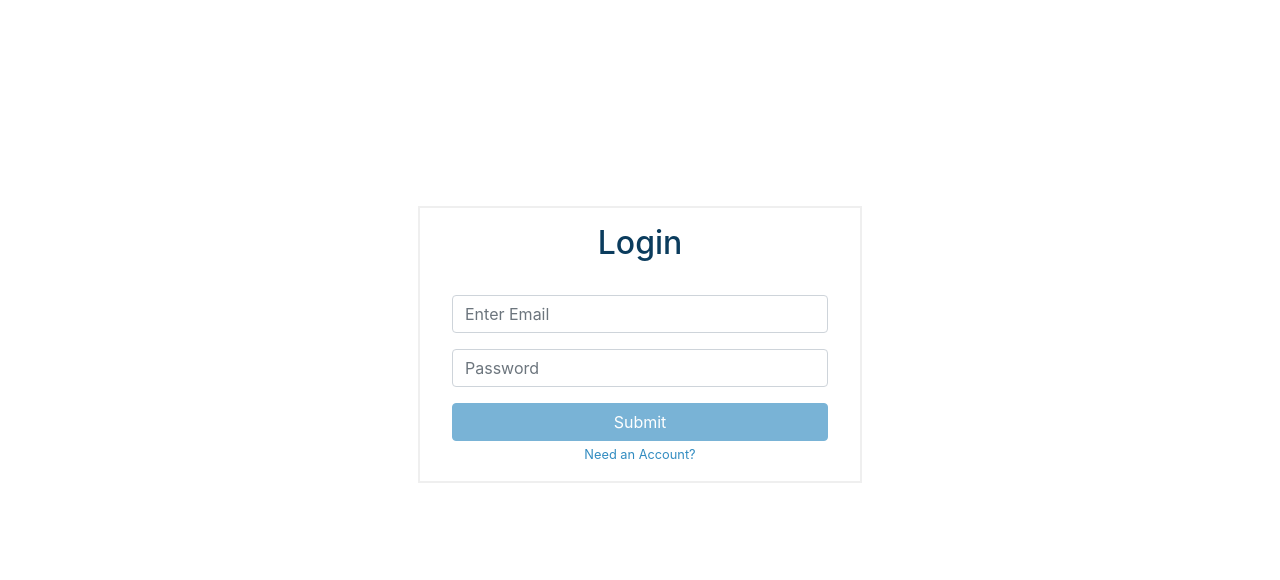
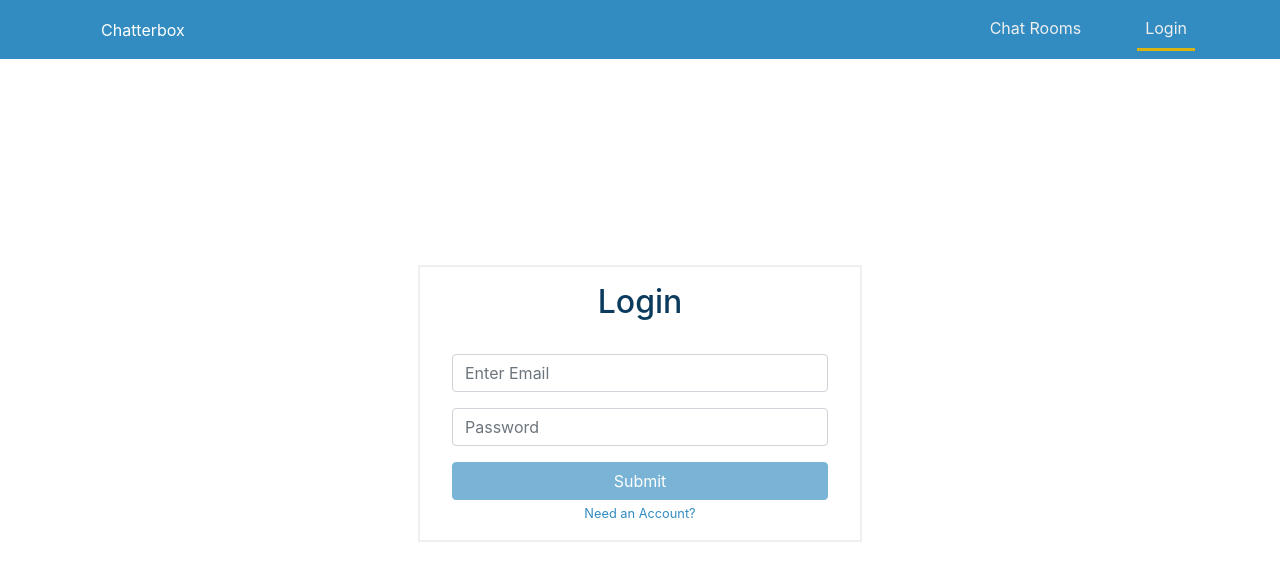
Before and after one commit to olaborde/chatApp, an Angular app: page /login in a window 1280 px wide. Shown: the top 580 px of the page. Built offline with nearby package versions, Linux system fonts and the light colour scheme.

Commit message:
fix bugs misspell routerLink

```diff
--- a/src/app/components/navbar/navbar.component.html
+++ b/src/app/components/navbar/navbar.component.html
@@ -4,10 +4,10 @@
     <div class="page-links">
       <ul class="navbar-nav">
         <li class="nav-item">
-          <a routerLInk="/chat" routerLinkActive="active" class="nav-link">Chat Rooms</a>
+          <a routerLink="/chat" routerLinkActive="active" class="nav-link">Chat Rooms</a>
         </li>
         <li class="nav-item">
-          <a routerLInk="/login" routerLinkActive="active" class="nav-link">Login</a>
+          <a routerLink="/login" routerLinkActive="active" class="nav-link">Login</a>
         </li>
       </ul>
     </div>
--- a/src/app/pages/login/login.component.html
+++ b/src/app/pages/login/login.component.html
@@ -1,4 +1,4 @@
-
+<app-navbar></app-navbar>
 <div class="container-wrapper container d-flex justify-content-center align-items-center">
   <div class="form-wrapper text-center">
     <h2 class="text-center">Login</h2>
--- a/src/app/pages/signup/signup.component.html
+++ b/src/app/pages/signup/signup.component.html
@@ -1,4 +1,4 @@
-
+<app-navbar></app-navbar>
 <div class="container-wrapper container d-flex justify-content-center align-items-center">
   <div class="form-wrapper text-center">
     <h2 class="text-center">signup</h2>
```
